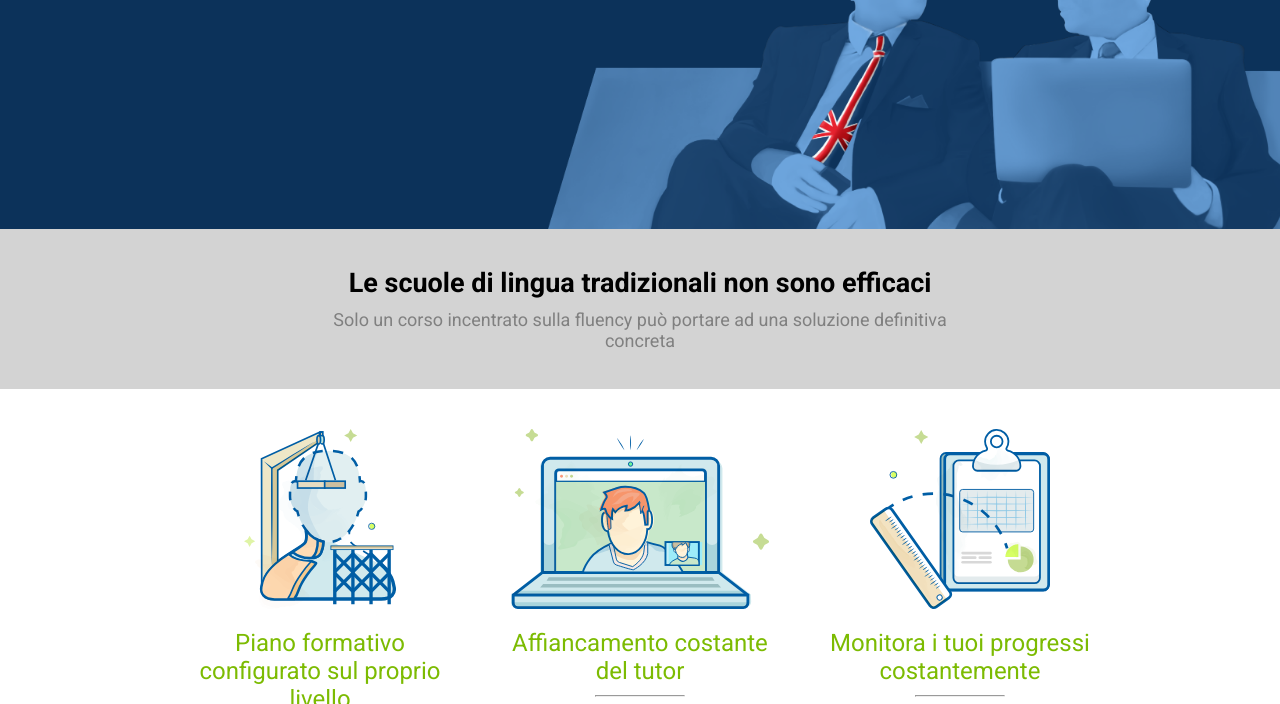
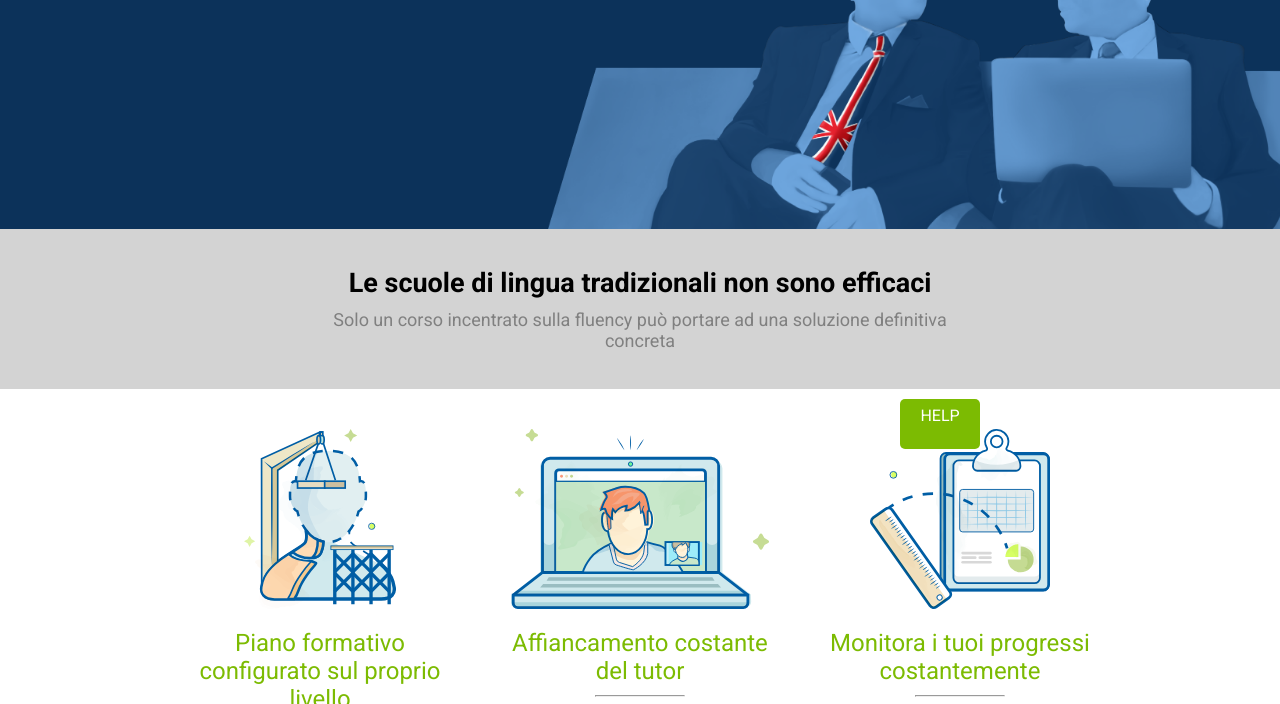
Before and after one commit to giordanoale/htmlcss-fluentify, a plain HTML site: page index.html in a window 1280 px wide. Shown: the part 356-1060 px from the top of the page. Drawn offline with Linux system fonts and the light colour scheme.

Commit message:
Aggiunto bottone help

```diff
--- a/css/style.css
+++ b/css/style.css
@@ -251,6 +251,29 @@ header {
   display: inline-block;
 }
 
-.under-col a{
+.under-col a {
   padding: 20px;
 }
+/* /underline grigia */
+
+/* bottone help */
+.help {
+  position:fixed;
+  bottom: -5px;
+  right:300px;
+}
+
+.btn-help {
+  display: inline-block;
+  color: white;
+  border-radius: 5px;
+  padding: 7px 12px;
+  min-width: 80px;
+  text-align: center;
+  line-height: initial;
+  text-decoration: none;
+  text-transform: uppercase;
+  background-color: #7CBB02;
+  height: 50px;
+}
+/* /bottone help */
--- a/index.html
+++ b/index.html
@@ -128,6 +128,11 @@
       </section>
       <!-- /underline grigia -->
 
+      <!-- bottone help -->
+      <div class="help">
+        <a class="btn-help" href="http://bit.ly/3c1kzZs">Help</a>
+      </div>
+      <!-- /bottone help -->
     </main>
   </body>
 </html>
```
